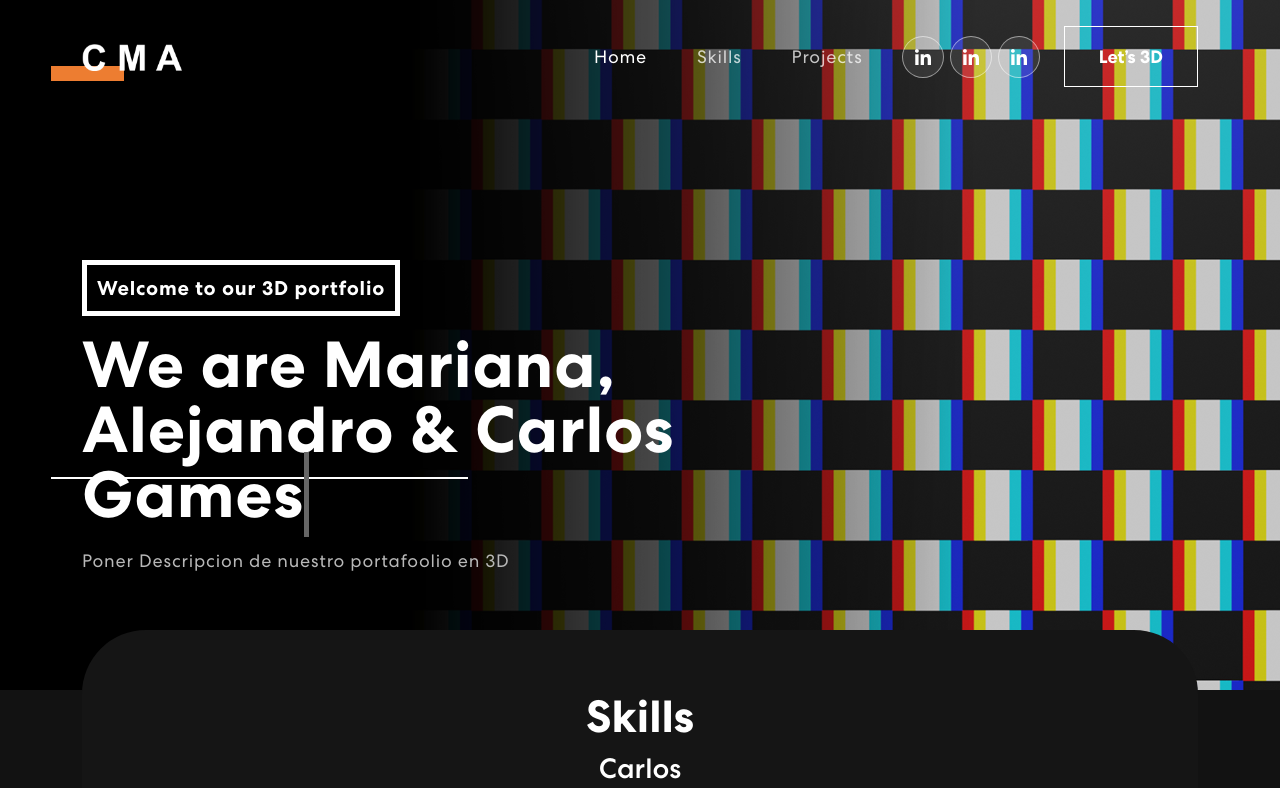
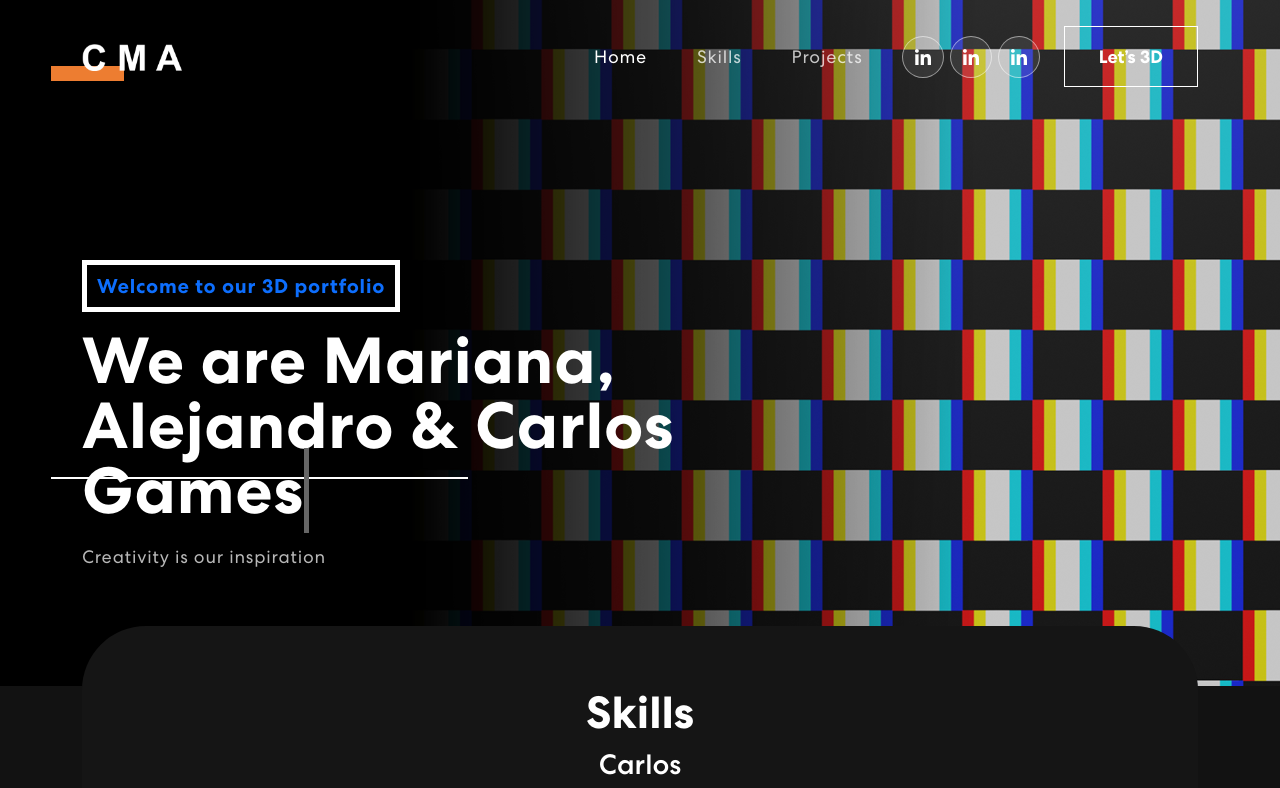
Before and after one commit to Kaaarlos/our-portfolio, a React (Create React App) app: page / in a window 1280 px wide. Shown: the top 788 px of the page. Built offline with nearby package versions, Linux system fonts and the light colour scheme.

Commit message:
Update Banner.js
se añadio descripcion

```diff
--- a/src/Components/Banner.js
+++ b/src/Components/Banner.js
@@ -53,9 +53,11 @@ export const Banner = () => {
             <TrackVisibility>
               {({ isVisible }) =>
               <div className={isVisible ? "animate__animated animate__fadeIn" : ""}>
+                <a href="https://harmonious-meringue-3f109b.netlify.app/">
                 <span className="tagline">Welcome to our 3D portfolio</span>
+                </a>
                 <h1>{`We are Mariana, Alejandro & Carlos`} <br></br> <span className="txt-rotate" dataPeriod="1000" data-rotate='[ "3D", "Games", "Web" ]'><span className="wrap">{text}</span></span></h1>
-                  <p>Poner Descripcion de nuestro portafoolio en 3D</p>
+                  <p>Creativity is our inspiration</p>
               </div>}
             </TrackVisibility>
           </Col>
```
